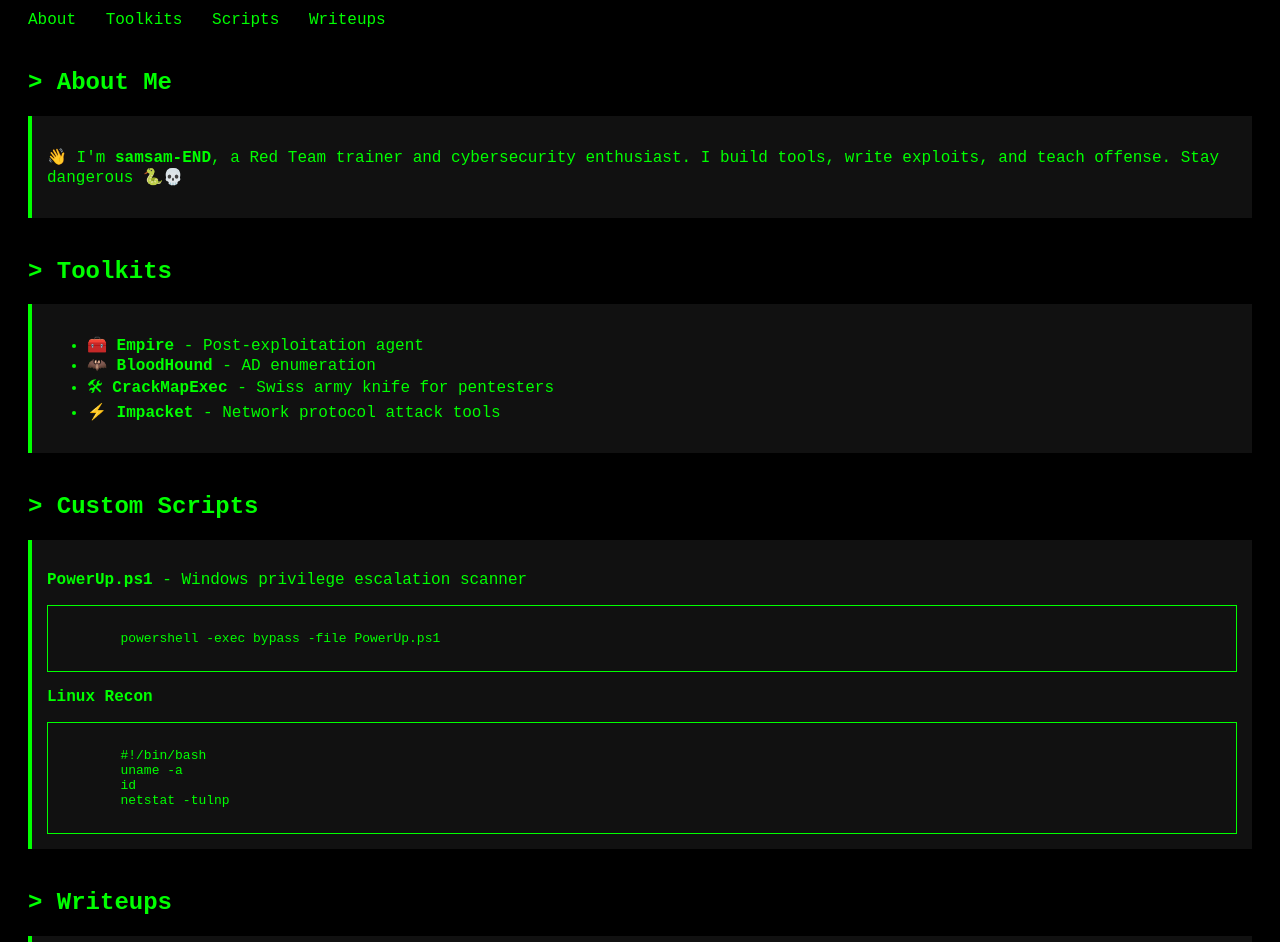
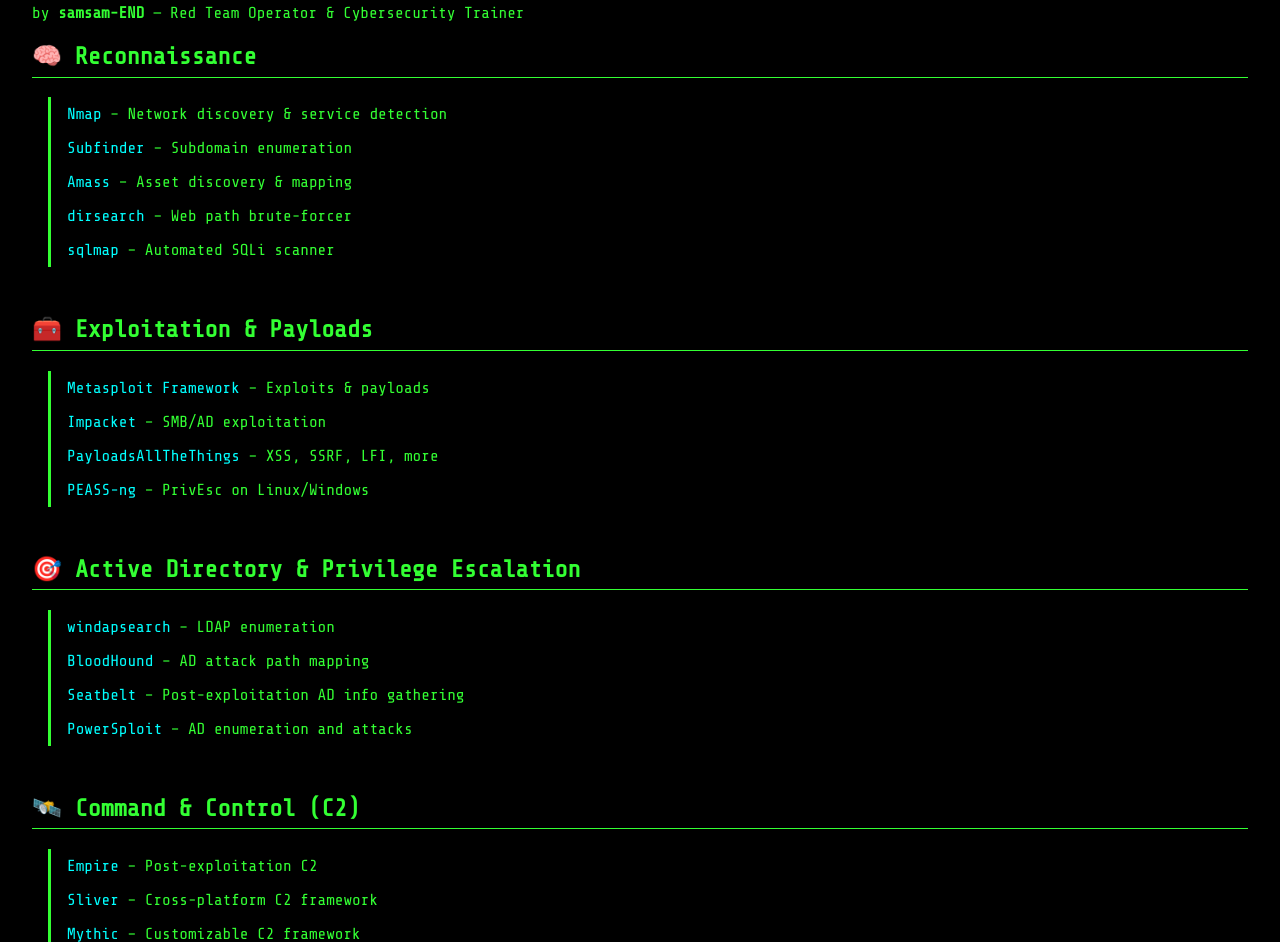
Before and after one commit to samsam-END/redteam-toolkit, a plain HTML site: page index.html in a window 1280 px wide. Shown: the part 116-1058 px from the top of the page. Drawn offline with nearby package versions, Linux system fonts and the light colour scheme.

Commit message:
upgrade index.html with advanced hacker-style layout

```diff
--- a/index.html
+++ b/index.html
@@ -2,105 +2,111 @@
 <html lang="en">
 <head>
   <meta charset="UTF-8" />
-  <meta name="viewport" content="width=device-width, initial-scale=1.0" />
-  <title>RedTeam Toolkit - by samsam-END</title>
+  <meta name="viewport" content="width=device-width, initial-scale=1.0"/>
+  <title>Red Team Arsenal - samsam-END</title>
+  <link href="https://fonts.googleapis.com/css2?family=Share+Tech+Mono&display=swap" rel="stylesheet">
   <style>
     body {
       background-color: #000;
-      color: #00ff00;
-      font-family: 'Courier New', Courier, monospace;
-      padding: 20px;
+      color: #33ff33;
+      font-family: 'Share Tech Mono', monospace;
+      padding: 2rem;
+      margin: 0;
     }
-
-    h1 {
-      font-size: 2.5em;
-      animation: blink 1s step-end infinite;
+    h1, h2 {
+      border-bottom: 1px solid #33ff33;
+      padding-bottom: 0.4rem;
     }
-
-    nav a {
-      color: #00ff00;
+    .category {
+      margin-bottom: 3rem;
+    }
+    .tool {
+      padding: 0.5rem 0;
+      border-left: 3px solid #33ff33;
+      margin-left: 1rem;
+      padding-left: 1rem;
+    }
+    a {
+      color: #00ffff;
       text-decoration: none;
-      margin-right: 20px;
     }
-
-    section {
-      margin-top: 40px;
+    a:hover {
+      text-decoration: underline;
     }
-
-    .terminal-box {
-      background-color: #111;
-      padding: 15px;
-      border-left: 4px solid #0f0;
-      margin: 10px 0;
-    }
-
-    code {
-      display: block;
-      white-space: pre-wrap;
-      background-color: #111;
-      padding: 10px;
-      border: 1px solid #0f0;
-    }
-
-    @keyframes blink {
-      50% { opacity: 0; }
+    .footer {
+      border-top: 1px solid #33ff33;
+      margin-top: 4rem;
+      padding-top: 1rem;
+      text-align: center;
+      font-size: 0.9rem;
+      color: #777;
     }
   </style>
 </head>
 <body>
-  <h1>&gt; RedTeam Toolkit<span class="cursor">|</span></h1>
-  <nav>
-    <a href="#about">About</a>
-    <a href="#tools">Toolkits</a>
-    <a href="#scripts">Scripts</a>
-    <a href="#writeups">Writeups</a>
-  </nav>
 
-  <section id="about">
-    <h2>&gt; About Me</h2>
-    <div class="terminal-box">
-      <p>👋 I'm <strong>samsam-END</strong>, a Red Team trainer and cybersecurity enthusiast. I build tools, write exploits, and teach offense. Stay dangerous 🐍💀</p>
-    </div>
-  </section>
+  <h1>☠️ Red Team Toolkit ☠️</h1>
+  <p>by <strong>samsam-END</strong> — Red Team Operator & Cybersecurity Trainer</p>
 
-  <section id="tools">
-    <h2>&gt; Toolkits</h2>
-    <div class="terminal-box">
-      <ul>
-        <li>🧰 <strong>Empire</strong> - Post-exploitation agent</li>
-        <li>🦇 <strong>BloodHound</strong> - AD enumeration</li>
-        <li>🛠 <strong>CrackMapExec</strong> - Swiss army knife for pentesters</li>
-        <li>⚡ <strong>Impacket</strong> - Network protocol attack tools</li>
-      </ul>
-    </div>
-  </section>
+  <div class="category">
+    <h2>🧠 Reconnaissance</h2>
+    <div class="tool"><a href="https://github.com/projectdiscovery/nmap" target="_blank">Nmap</a> – Network discovery & service detection</div>
+    <div class="tool"><a href="https://github.com/projectdiscovery/subfinder" target="_blank">Subfinder</a> – Subdomain enumeration</div>
+    <div class="tool"><a href="https://github.com/OWASP/Amass" target="_blank">Amass</a> – Asset discovery & mapping</div>
+    <div class="tool"><a href="https://github.com/maurosoria/dirsearch" target="_blank">dirsearch</a> – Web path brute-forcer</div>
+    <div class="tool"><a href="https://github.com/sqlmapproject/sqlmap" target="_blank">sqlmap</a> – Automated SQLi scanner</div>
+  </div>
 
-  <section id="scripts">
-    <h2>&gt; Custom Scripts</h2>
-    <div class="terminal-box">
-      <p><strong>PowerUp.ps1</strong> - Windows privilege escalation scanner</p>
-      <code>
-        powershell -exec bypass -file PowerUp.ps1
-      </code>
+  <div class="category">
+    <h2>🧰 Exploitation & Payloads</h2>
+    <div class="tool"><a href="https://github.com/rapid7/metasploit-framework" target="_blank">Metasploit Framework</a> – Exploits & payloads</div>
+    <div class="tool"><a href="https://github.com/fortra/impacket" target="_blank">Impacket</a> – SMB/AD exploitation</div>
+    <div class="tool"><a href="https://github.com/payloadbox/payloadbox" target="_blank">PayloadsAllTheThings</a> – XSS, SSRF, LFI, more</div>
+    <div class="tool"><a href="https://github.com/carlospolop/PEASS-ng" target="_blank">PEASS-ng</a> – PrivEsc on Linux/Windows</div>
+  </div>
 
-      <p><strong>Linux Recon</strong></p>
-      <code>
-        #!/bin/bash
-        uname -a
-        id
-        netstat -tulnp
-      </code>
-    </div>
-  </section>
+  <div class="category">
+    <h2>🎯 Active Directory & Privilege Escalation</h2>
+    <div class="tool"><a href="https://github.com/ropnop/go-windapsearch" target="_blank">windapsearch</a> – LDAP enumeration</div>
+    <div class="tool"><a href="https://github.com/BloodHoundAD/BloodHound" target="_blank">BloodHound</a> – AD attack path mapping</div>
+    <div class="tool"><a href="https://github.com/GhostPack/Seatbelt" target="_blank">Seatbelt</a> – Post-exploitation AD info gathering</div>
+    <div class="tool"><a href="https://github.com/PowerShellMafia/PowerSploit" target="_blank">PowerSploit</a> – AD enumeration and attacks</div>
+  </div>
 
-  <section id="writeups">
-    <h2>&gt; Writeups</h2>
-    <div class="terminal-box">
-      <ul>
-        <li><a href="https://tryhackme.com" target="_blank">TryHackMe - Red Team Room</a></li>
-        <li><a href="https://hackthebox.com" target="_blank">HTB - Active Directory Lab</a></li>
-      </ul>
-    </div>
-  </section>
+  <div class="category">
+    <h2>🛰️ Command & Control (C2)</h2>
+    <div class="tool"><a href="https://github.com/BC-SECURITY/Empire" target="_blank">Empire</a> – Post-exploitation C2</div>
+    <div class="tool"><a href="https://github.com/sliverarmory/sliver" target="_blank">Sliver</a> – Cross-platform C2 framework</div>
+    <div class="tool"><a href="https://github.com/its-a-feature/Mythic" target="_blank">Mythic</a> – Customizable C2 framework</div>
+    <div class="tool"><a href="https://github.com/kgretzky/evilginx2" target="_blank">Evilginx2</a> – Phishing & token stealing</div>
+  </div>
+
+  <div class="category">
+    <h2>🧪 AV/EDR Bypass & Evasion</h2>
+    <div class="tool"><a href="https://github.com/optiv/ScareCrow" target="_blank">ScareCrow</a> – EDR evasion with shellcode loaders</div>
+    <div class="tool"><a href="https://github.com/chvancooten/RedELK" target="_blank">RedELK</a> – C2 & beacon tracking in red ops</div>
+    <div class="tool"><a href="https://github.com/FortyNorthSecurity/Egress-Assess" target="_blank">Egress-Assess</a> – Test data exfiltration channels</div>
+  </div>
+
+  <div class="category">
+    <h2>💾 Post-Exploitation</h2>
+    <div class="tool"><a href="https://github.com/GhostPack/SharpDump" target="_blank">SharpDump</a> – LSASS dumping for creds</div>
+    <div class="tool"><a href="https://github.com/SnaffCon/Snaffler" target="_blank">Snaffler</a> – File share searcher for juicy data</div>
+    <div class="tool"><a href="https://github.com/dafthack/HostRecon" target="_blank">HostRecon</a> – Collect host-based info</div>
+    <div class="tool"><a href="https://github.com/0xZDH/sudo-priv" target="_blank">sudo-priv</a> – Linux sudo privilege check</div>
+  </div>
+
+  <div class="category">
+    <h2>📚 Learning & Resources</h2>
+    <div class="tool"><a href="https://attack.mitre.org/" target="_blank">MITRE ATT&CK</a> – Adversary tactics & techniques</div>
+    <div class="tool"><a href="https://redteam.guide/" target="_blank">Red Team Guide</a> – Offensive security wiki</div>
+    <div class="tool"><a href="https://lolbas-project.github.io/" target="_blank">LOLBAS</a> – Living Off The Land Binaries</div>
+    <div class="tool"><a href="https://tryhackme.com" target="_blank">TryHackMe</a> / <a href="https://hackthebox.com" target="_blank">HackTheBox</a> – Lab platforms</div>
+  </div>
+
+  <div class="footer">
+    Made by <strong>samsam-END</strong> • 💀 Trained in the dark to serve the light.
+  </div>
+
 </body>
 </html>
```
